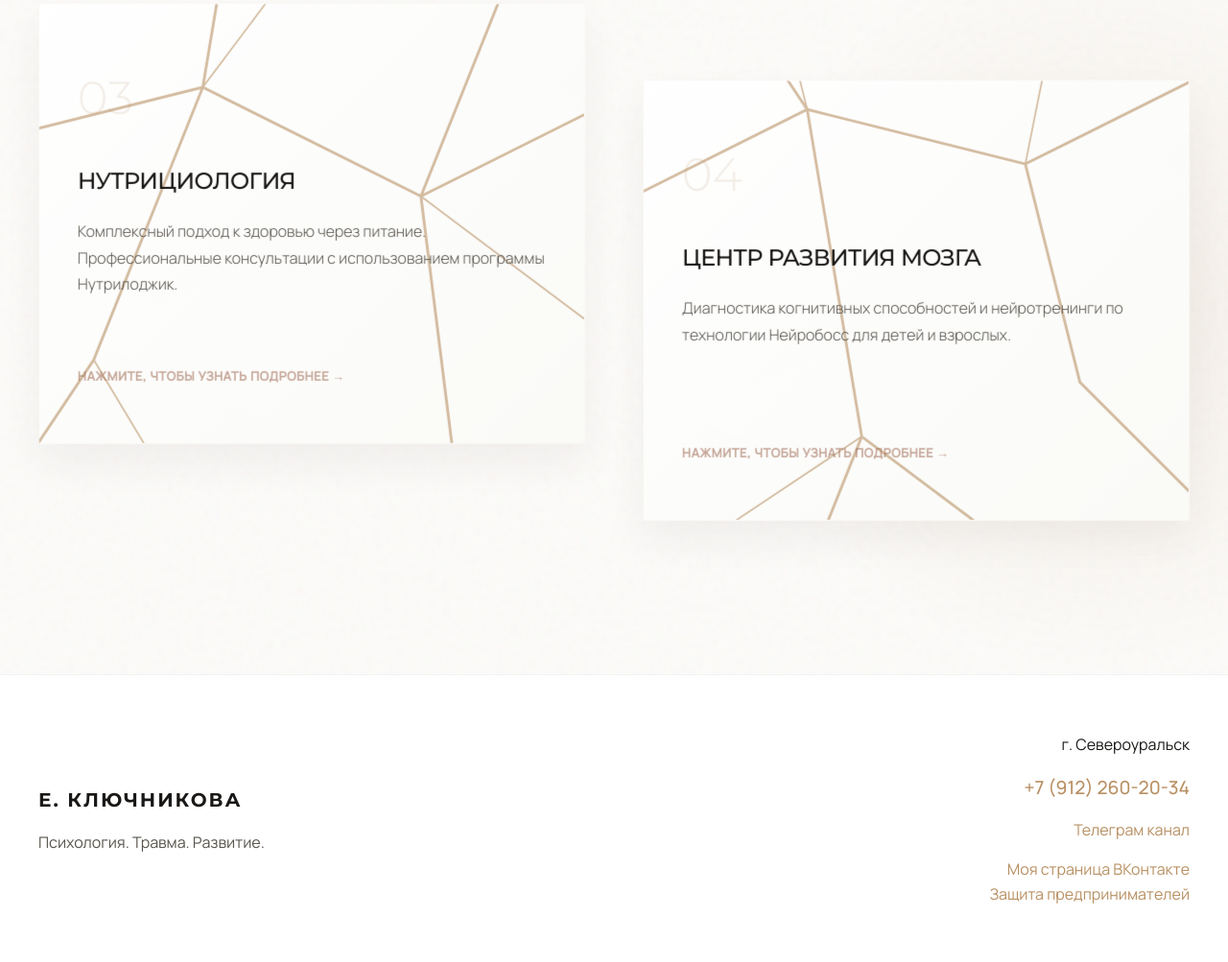
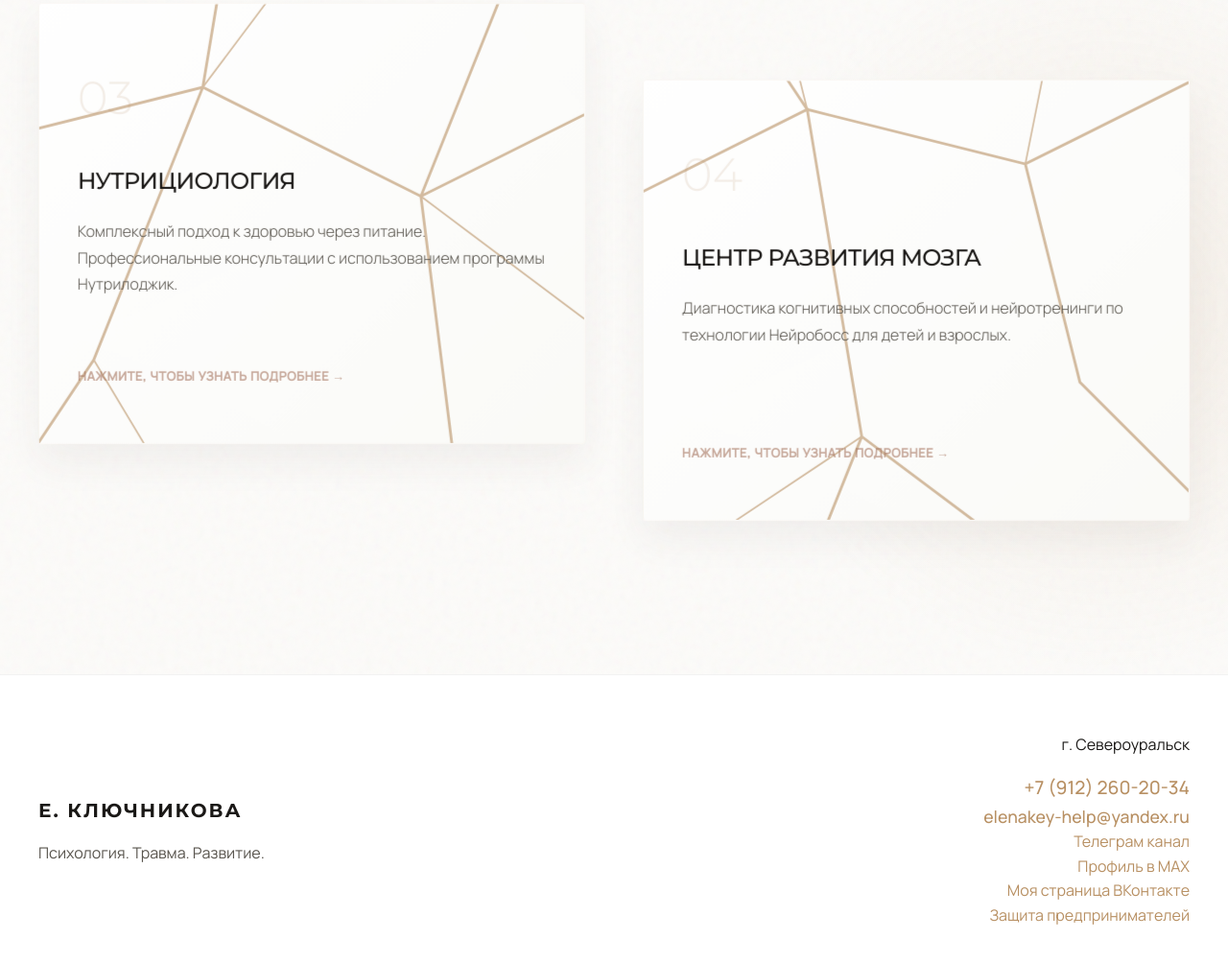
Before and after one commit to focus-tp/elena-psychology, a website built with Vite: page index.html in a window 1280 px wide. Shown: the part 3063-4066 px from the top of the page at 96% size. Built offline with nearby package versions, Linux system fonts and the light colour scheme.

Commit message:
Add email and MAX profile link to footer

```diff
--- a/index.html
+++ b/index.html
@@ -194,8 +194,10 @@
             <div class="footer-contact text-right">
                 <p>г. Североуральск</p>
                 <a href="tel:+79122602034" class="text-accent mt-2 d-block" style="font-size: 1.2rem; font-weight: 500;">+7 (912) 260-20-34</a>
-                <a href="https://t.me/elenakeyhelp" target="_blank" class="text-accent mt-2 d-block">Телеграм канал</a>
-                <a href="https://vk.com/diamond621" target="_blank" class="text-accent mt-2 d-block">Моя страница ВКонтакте</a>
+                <a href="mailto:elenakey-help@yandex.ru" class="text-accent mt-1 d-block" style="font-size: 1.1rem; font-weight: 500;">elenakey-help@yandex.ru</a>
+                <a href="https://t.me/elenakeyhelp" target="_blank" class="text-accent mt-3 d-block">Телеграм канал</a>
+                <a href="https://max.ru/u/f9LHodD0cOIjbbRSdoQeys6-Q076UFJivgN1Uagknwa2oWeNPbmQj4DvPC8" target="_blank" class="text-accent d-block">Профиль в MAX</a>
+                <a href="https://vk.com/diamond621" target="_blank" class="text-accent d-block">Моя страница ВКонтакте</a>
                 <a href="https://t.me/zashitasev" target="_blank" class="text-accent d-block">Защита предпринимателей</a>
             </div>
         </div>
```
Also changed, not shown: dist/index.html.
